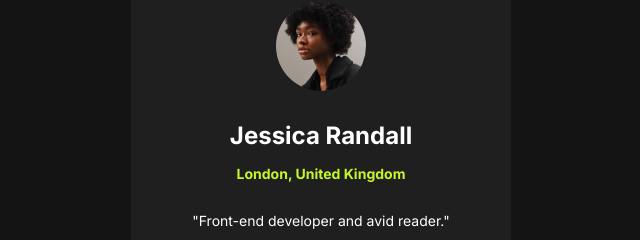
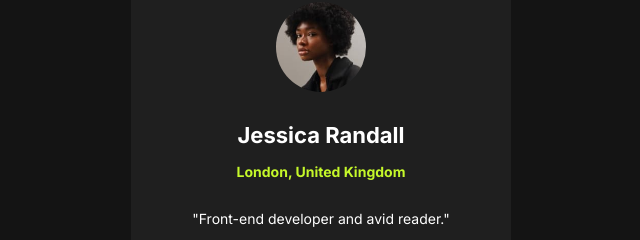
Before and after one commit to dave-teg/social-links-profile, a plain HTML site: page index.html in a window 1280 px wide. Shown: the part 128-368 px from the top of the page, 319-959 px from the left. Drawn offline with Linux system fonts and the light colour scheme.

Commit message:
Modify profile name size

```diff
--- a/css/_variables.scss
+++ b/css/_variables.scss
@@ -6,7 +6,7 @@ $grey-800: hsl(0, 0%, 12%);
 $grey-900: hsl(0, 0%, 8%);
 
 // fonts
-$font-size-lg: 1.5rem;
+$font-size-lg: 1.375rem;
 $font-size-md: 0.875rem;
 $font-weight-sm: 400;
 $font-weight-md: 600;
```
Also changed, not shown: css/main.css, 1 other file.
